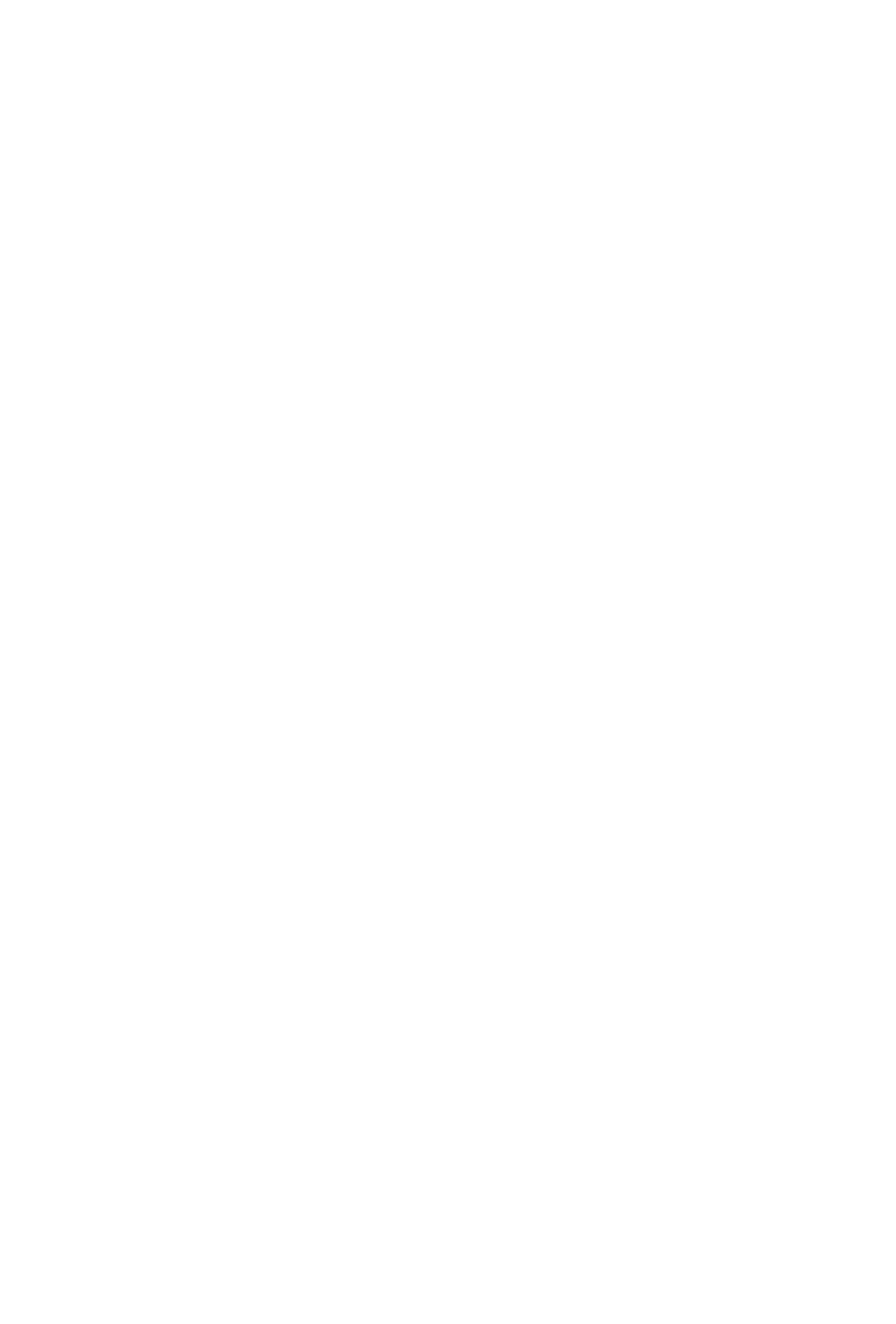
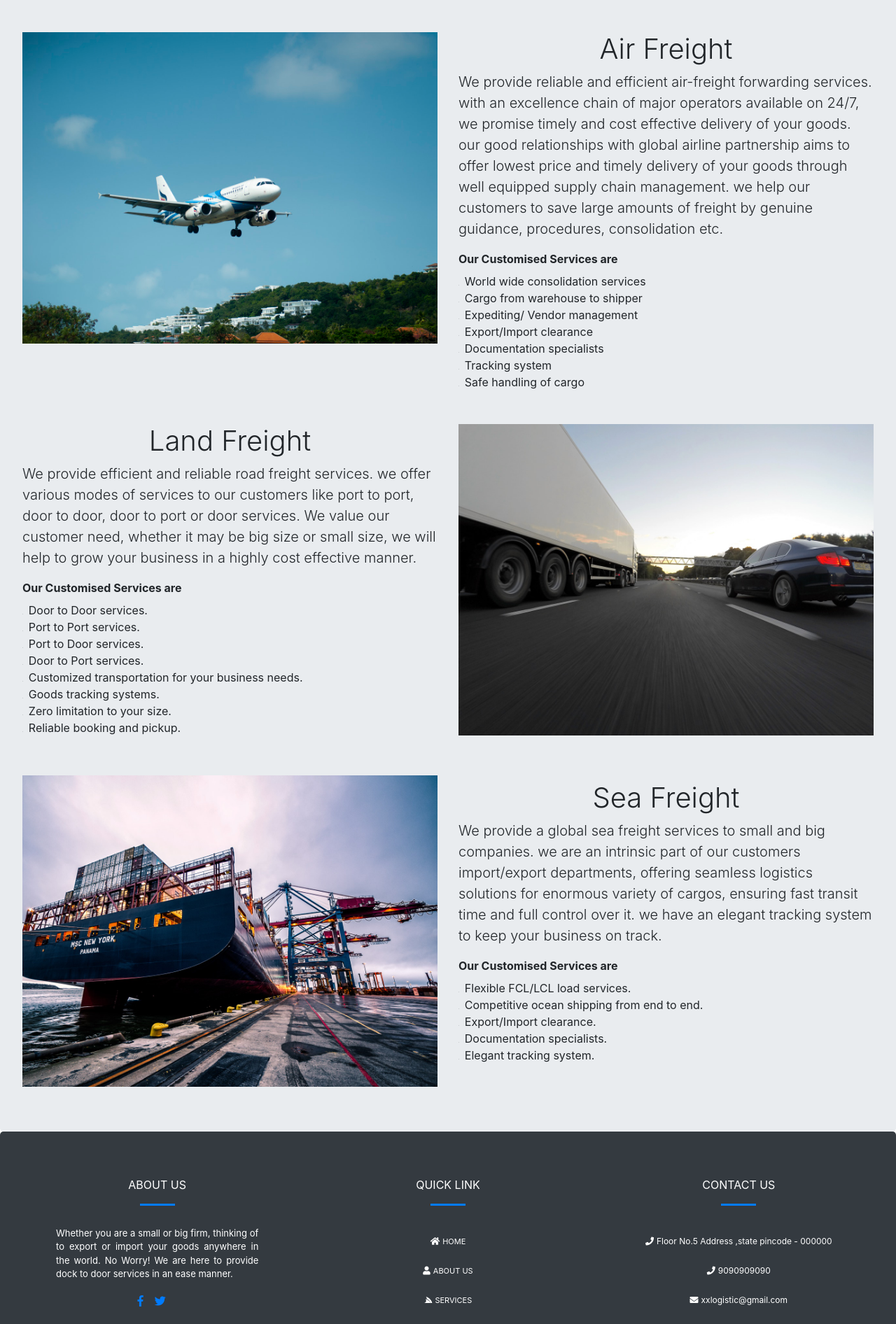
Before and after one commit to premkumar91/react-practise, a React (Create React App) app: page /about in a window 1280 px wide. Shown: the part 825-2717 px from the top of the page at 70% size. Before the commit the page ends 800 px from the top, so only its background shows below. Built offline with nearby package versions, Linux system fonts and the light colour scheme.

Commit message:
home page content update

```diff
--- a/src/components/about/About.js
+++ b/src/components/about/About.js
@@ -1,8 +1,10 @@
 import React from 'react'
+import Content from '../content/ServicesPromoOverview'
 function About(){
     return (
       <>
       About
+      <Content/>
       </>
     )
   }
--- a/src/components/content/ServicesPromoOverview.js
+++ b/src/components/content/ServicesPromoOverview.js
@@ -9,24 +9,16 @@ class ServicesPromoContent extends React.Component {
             <span className="underline-block">
                 <h6 className="pt-5">WELCOME TO </h6>
                 <h1 className="display-5 pt-1"> XXX Logistics </h1>
+                <footer class="blockquote-footer">we value your business</footer>
                 <span className="underline"></span>
-                <p className="lead text-justify p-3">Whether you are a small or big firm, thinking of to export or import your goods anywhere in the world. No Worry! We are here to provide dock to door services in an ease manner.
-                We provide a full range of services including tracking inland transportation, preparation of shipping and export documents, warehousing, booking cargo space, negotiating freight charges, freight consolidation, cargo insurance, and filing of insurance claims.
-                We have an extensive relationships with carriers, from air freighters and trucking companies, to rail freighters and ocean liners, giving the best possible price to move shippers goods along the most economical route by working out various bids and choosing the one that best balances speed, cost, and reliability.
+                <p className="text-justify p-3">Whether you are a small or big firm, thinking of to export or import your goods anywhere in the world. no worry! we are here to provide dock to door freight forwarding services in an ease manner.
+                we provide a full range of services including tracking inland transportation, preparation of shipping and export documents, warehousing, booking cargo space, negotiating freight charges, freight consolidation, cargo insurance, and filing of insurance claims.
+                we have an established relationships with carriers, from air freighters and trucking companies, to rail freighters and ocean liners, giving the best possible price to move your goods along the most economical route by working out various bids and choosing the one that best balances speed, cost, and reliability.
                 </p>
-                {/* <hr className="my-4"/> */}
-                {/* <p>It uses utility classes for typography and spacing to space content out within the larger container.</p>
-                <a className="btn btn-primary btn-lg" href="#" role="button">Learn more</a> */}
             </span>
             <div className="jumbotron mb-0">
                 <div className="row">
                     <div className="col-sm-12 col-md-12 col-lg-4 col-xl-4">
-                        {/* <div className="card" className="w-100">
-                            <img src="flight_320x180.jpg" className="card-img-top" alt="..."/>
-                            <div className="card-body">
-                                <p className="card-text">Some quick example text to build on the card title and make up the bulk of the card's content.</p>
-                            </div>
-                        </div> */}
                         <img src="promo_1280x960.jpg" className="w-100" alt="Responsive image"/>
                         <span className="card-bottom-caption">
                             <i className="fa fa-plane" aria-hidden="true"></i>
@@ -39,20 +31,8 @@ class ServicesPromoContent extends React.Component {
                             <i className="fa fa-ship" aria-hidden="true"></i>
                             <span className="pl-1 font-weight-bold">AIR DELIVERY</span>
                         </span>
-                        {/* <div className="card" className="w-100">
-                            <img src="flight_320x180.jpg" className="card-img-top" alt="..."/>
-                            <div className="card-body">
-                                <p className="card-text">Some quick example text to build on the card title and make up the bulk of the card's content.</p>
-                            </div>
-                        </div> */}
                     </div>
                     <div className="col-sm-12 col-md-12 col-lg-4 col-xl-4">
-                        {/* <div className="card" className="w-100">
-                            <img src="flight_320x180.jpg" className="card-img-top" alt="..."/>
-                            <div className="card-body">
-                                <p className="card-text">Some quick example text to build on the card title and make up the bulk of the card's content.</p>
-                            </div>
-                        </div> */}
                         <img src="promo1_1280x960.jpeg" className="w-100" alt="Responsive image"/>
                         <span className="card-bottom-caption">
                             <i className="fa fa-truck" aria-hidden="true"></i>
@@ -65,18 +45,35 @@ class ServicesPromoContent extends React.Component {
                         <img src="air_ban_1280x960.jpeg" className="w-100 zoom" alt="Responsive image"/>
                     </div>
                     <div className="col-sm-12 col-md-12 col-lg-6 col-xl-6">
-                        <h1 class="text-center font-weight-light">Air Freight</h1>
-                        <p className="lead">In order to provide competitive value added package service to both our clients & partners, we also provide DSR, trucking, warehousing, custom clearing and other door to door delivery related services.</p>
-                        <hr className="my-4"/>
-                        <p>It uses utility classes for typography and spacing to space content out within the larger container.</p>
+                        <h1 className="text-center font-weight-light">Air Freight</h1>
+                        <p className="lead">We provide reliable and efficient air-freight forwarding services. with an excellence chain of major operators available on 24/7, we promise timely and cost effective delivery of your goods. our good relationships with global airline partnership aims to offer lowest price and timely delivery of your goods through well equipped supply chain management. we help our customers to save large amounts of freight by genuine guidance, procedures, consolidation etc.</p>
+                        <p className="mb-2 font-weight-bold ">Our Customised Services are</p>
+                        <ul className="list-group list-group-flush">
+                            <li className="list-group-item list-item-unset"><i className="fa fa-check" aria-hidden="true"></i>World wide consolidation services</li>
+                            <li className="list-group-item list-item-unset"><i className="fa fa-check" aria-hidden="true"></i>Cargo from warehouse to shipper</li>
+                            <li className="list-group-item list-item-unset"><i className="fa fa-check" aria-hidden="true"></i>Expediting/ Vendor management</li>
+                            <li className="list-group-item list-item-unset"><i className="fa fa-check" aria-hidden="true"></i>Export/Import clearance</li>
+                            <li className="list-group-item list-item-unset"><i className="fa fa-check" aria-hidden="true"></i>Documentation specialists</li>
+                            <li className="list-group-item list-item-unset"><i className="fa fa-check" aria-hidden="true"></i>Tracking system</li>
+                            <li className="list-group-item list-item-unset"><i className="fa fa-check" aria-hidden="true"></i>Safe handling of cargo</li>
+                        </ul>
                     </div>
                 </div>
                 <div className="row pt-5">
-                    <div className="col-sm-12 col-md-12 col-lg-6 col-xl-6">
-                        <h1 class="text-center font-weight-light">Land Freight</h1>
-                        <p className="lead">In order to provide competitive value added package service to both our clients & partners, we also provide DSR, trucking, warehousing, custom clearing and other door to door delivery related services.</p>
-                        <hr className="my-4"/>
-                        <p>It uses utility classes for typography and spacing to space content out within the larger container.</p><span className="text-center">Content</span>
+                    <div className="col-sm-12 col-md-12 col-lg-6 col-xl-6 mb-2">
+                        <h1 className="text-center font-weight-light">Land Freight</h1>
+                        <p className="lead">We provide efficient and reliable road freight services. we offer various modes of services to our customers like port to port, door to door, door to port or door services. We value our customer need, whether it may be big size or small size, we will help to grow your business in a highly cost effective manner.</p>
+                        <p className="mb-2 font-weight-bold ">Our Customised Services are</p>
+                        <ul className="list-group list-group-flush">
+                            <li className="list-group-item list-item-unset"><i className="fa fa-check" aria-hidden="true"></i>Door to Door services.</li>
+                            <li className="list-group-item list-item-unset"><i className="fa fa-check" aria-hidden="true"></i>Port to Port services.</li>
+                            <li className="list-group-item list-item-unset"><i className="fa fa-check" aria-hidden="true"></i>Port to Door services.</li>
+                            <li className="list-group-item list-item-unset"><i className="fa fa-check" aria-hidden="true"></i>Door to Port services.</li>
+                            <li className="list-group-item list-item-unset"><i className="fa fa-check" aria-hidden="true"></i>Customized transportation for your business needs.</li>
+                            <li className="list-group-item list-item-unset"><i className="fa fa-check" aria-hidden="true"></i>Goods tracking systems.</li>
+                            <li className="list-group-item list-item-unset"><i className="fa fa-check" aria-hidden="true"></i>Zero limitation to your size.</li>
+                            <li className="list-group-item list-item-unset"><i className="fa fa-check" aria-hidden="true"></i>Reliable booking and pickup.</li>
+                        </ul>
                     </div>
                     <div className="col-sm-12 col-md-12 col-lg-6 col-xl-6 overflow-hidden">
                         <img src="truck_ban_1280x960.jpeg" className="w-100 zoom" alt="Responsive image"/>
@@ -86,11 +83,17 @@ class ServicesPromoContent extends React.Component {
                     <div className="col-sm-12 col-md-12 col-lg-6 col-xl-6 overflow-hidden">
                         <img src="ship3_1280x960.jpeg" className="w-100 zoom" alt="Responsive image"/>
                     </div>
-                    <div className="col-sm-12 col-md-12 col-lg-6 col-xl-6">
-                        <h1 class="text-center font-weight-light">Sea Freight</h1>
-                        <p className="lead">We are providing expert international sea freight forwarding services to companies big & small worldwide. We are an integral part of our clients export/import departments, offering custom tailored ocean/sea freight logistics solutions for a wide variety of cargos.</p>
-                        <hr className="my-4"/>
-                        <p>It uses utility classes for typography and spacing to space content out within the larger container.</p>
+                    <div className="col-sm-12 col-md-12 col-lg-6 col-xl-6 mt-2">
+                        <h1 className="text-center font-weight-light">Sea Freight</h1>
+                        <p className="lead">We provide a global sea freight services to small and big companies. we are an intrinsic part of our customers import/export departments, offering seamless logistics solutions for enormous variety of cargos, ensuring fast transit time and full control over it. we have an elegant tracking system to keep your business on track.</p>
+                        <p className="mb-2 font-weight-bold ">Our Customised Services are</p>
+                        <ul className="list-group list-group-flush">
+                            <li className="list-group-item list-item-unset"><i className="fa fa-check" aria-hidden="true"></i>Flexible FCL/LCL load services.</li>
+                            <li className="list-group-item list-item-unset"><i className="fa fa-check" aria-hidden="true"></i>Competitive ocean shipping from end to end.</li>
+                            <li className="list-group-item list-item-unset"><i className="fa fa-check" aria-hidden="true"></i>Export/Import clearance.</li>
+                            <li className="list-group-item list-item-unset"><i className="fa fa-check" aria-hidden="true"></i>Documentation specialists.</li>
+                            <li className="list-group-item list-item-unset"><i className="fa fa-check" aria-hidden="true"></i>Elegant tracking system.</li>
+                        </ul>
                     </div>
                 </div>
             </div>
--- a/src/components/footer/Footer.js
+++ b/src/components/footer/Footer.js
@@ -6,7 +6,7 @@ class Footer extends React.Component{
     render(){
         return (
             <>
-            <div className="jumbotron jumbotron-fluid bg-dark text-white footer">
+            <div className="jumbotron bg-dark text-white footer">
                 <div className="row text-center">
                     <div className="col-sm-12 col-md-12 col-lg-4 col-xl-4 mb-3">
                      ABOUT US<span class="underline-block"><span class="underline underline-color"></span></span>
@@ -32,12 +32,6 @@ class Footer extends React.Component{
                     </ul>
                     </div>
                 </div>
-                {/* <div className="p-5">
-                    <h1 className="display-4">Hello, world!</h1>
-                    <p className="lead">This is a simple hero unit, a simple jumbotron-style component for calling extra attention to featured content or information.</p>
-                    <p>It uses utility classes for typography and spacing to space content out within the larger container.</p>
-                    <a className="btn btn-primary btn-lg" href="#" role="button">Learn more</a>
-                </div> */}
             </div>
             </>
         )
--- a/src/index.scss
+++ b/src/index.scss
@@ -76,3 +76,12 @@
         font-size: 13px;
     }
 }
+.list-item-unset{
+    background-color: unset;
+    border: unset;
+    padding: 0;
+    i{
+        font-size: 0.05rem;
+        margin-right: 0.5rem;
+    }
+}
```
Also changed, not shown: src/components/contact/Contact.js (+23 -0 lines), src/components/content/Content2.js (+8 -6 lines), 1 other file (tests, documents, lock files or other folders).
